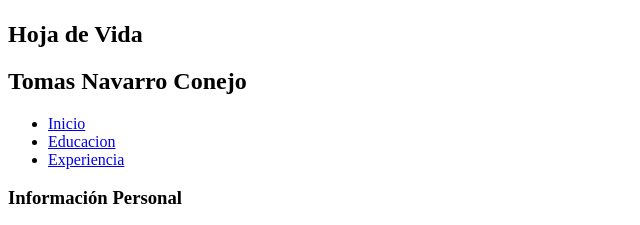
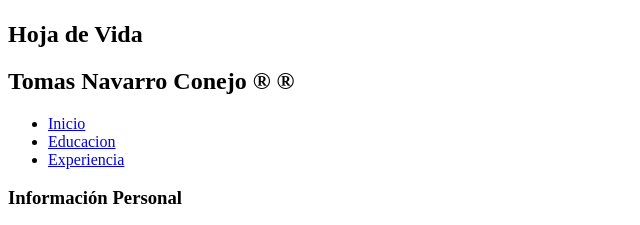
Before and after one commit to Tomasenc/IDOLTest, a plain HTML site: page index.html in a window 1280 px wide. Shown: the part 141-366 px from the top of the page, 0-640 px from the left. Drawn offline with Linux system fonts and the light colour scheme.

Commit message:
Without Charset
&#174;

```diff
--- a/index.html
+++ b/index.html
@@ -1,7 +1,7 @@
 <!DOCTYPE html>
 <html>
   <head>
-    <meta charset="utf-8">
+
     <meta name="viewport" content="initial-scale=1, maximum-scale=1">
     <title>Curriculum Vitae</title>
   </head>
@@ -28,7 +28,7 @@
        </g>
       </svg>
       <h1>Hoja de Vida</h1>
-      <h2> Tomas Navarro Conejo</h2>
+      <h2> Tomas Navarro Conejo &#174; ®</h2>
       <ul>
         <li> <a href="index.html">Inicio</a> </li>
         <li> <a href="educacion.html">Educacion</a> </li>
```
